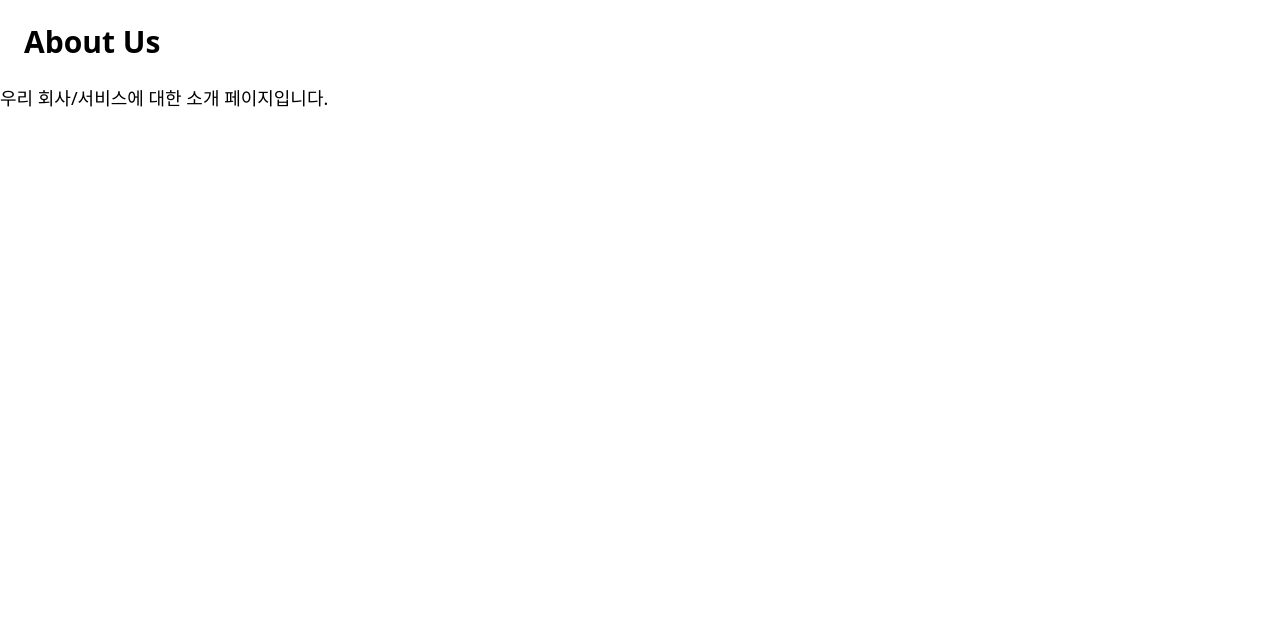
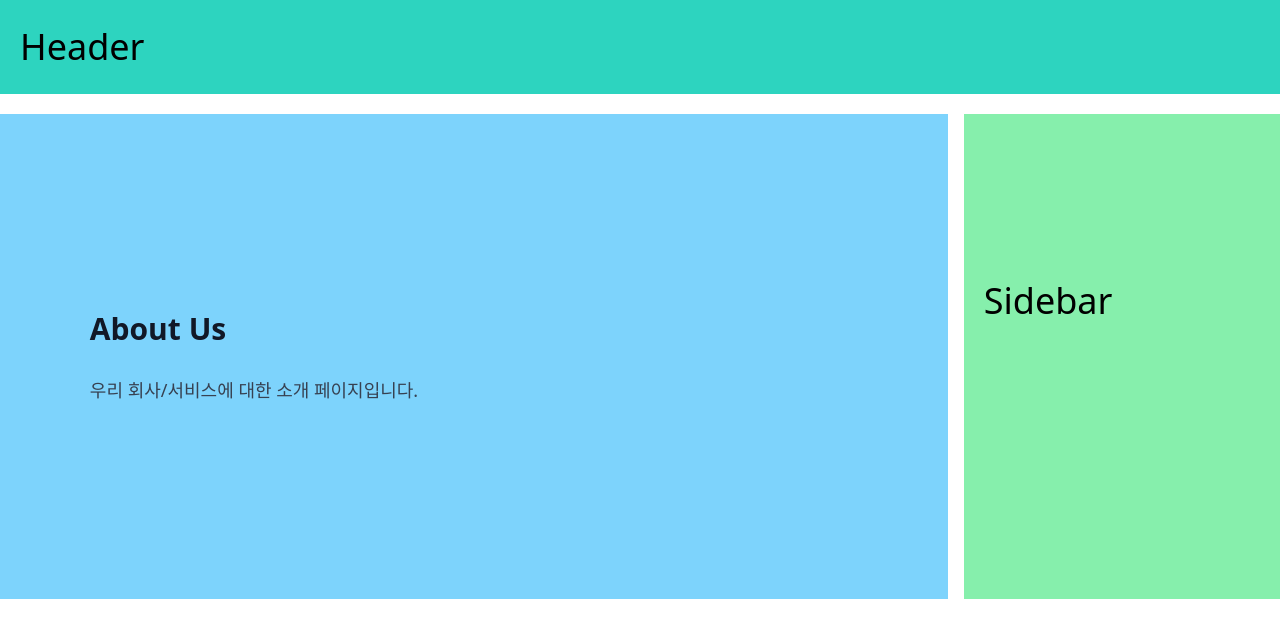
Before and after one commit to shoney921/template-client, a React (Create React App) app: page /about in a window 1280 px wide. Shown: the top 638 px of the page. Built offline with nearby package versions, Linux system fonts and the light colour scheme.

Commit message:
feat: tailwind -> css로 분리

```diff
--- a/src/layouts/BasicLayout.js
+++ b/src/layouts/BasicLayout.js
@@ -1,16 +1,17 @@
+import '../styles/BasicLayout.css';
+
 const BasicLayout = ({ children }) => {
     return (
         <>
-            <header className="bg-teal-400 p-5">
-                <h1 className="text-2xl md:text-4xl">Header</h1>
+            <header className="header">
+                <h1 className="header-title">Header</h1>
             </header>
-            <div className="bg-white my-5 w-full flex flex-col space-y-4 md:flex-row md:space-x-4
-md:space-y-0">
-                <main className="bg-sky-300 md:w-2/3 lg:w-3/4 px-5 py-40">
+            <div className="content-wrapper">
+                <main className="main-content">
                     {children}
                 </main>
-                <aside className="bg-green-300 md:w-1/3 lg:w-1/4 px-5 py-40">
-                    <h1 className="text-2xl md:text-4xl"> Sidebar </h1>
+                <aside className="sidebar">
+                    <h1 className="sidebar-title">Sidebar</h1>
                 </aside>
             </div>
         </>
--- a/src/pages/AboutPage.js
+++ b/src/pages/AboutPage.js
@@ -1,11 +1,19 @@
 import React from 'react';
+import '../styles/AboutPage.css';
+import BasicLayout from '../layouts/BasicLayout';
 
 const AboutPage = () => {
   return (
-    <div>
-      <h1 className="text-3xl font-extrabold m-3 p-3">About Us</h1>
-      <p className="text-lg">우리 회사/서비스에 대한 소개 페이지입니다.</p>
-    </div>
+    <BasicLayout>
+      <div className="about-container">
+        <div className="about-content">
+          <h1 className="about-title">About Us</h1>
+          <p className="about-description">
+            우리 회사/서비스에 대한 소개 페이지입니다.
+          </p>
+        </div>
+      </div>
+    </BasicLayout>
   );
 };
 
--- a/src/pages/MainPage.js
+++ b/src/pages/MainPage.js
@@ -1,13 +1,14 @@
 import { Link } from "react-router-dom";
 import BasicLayout from "../layouts/BasicLayout"
+import '../styles/MainPage.css';
 
 const MainPage = () => {
     return (
         <BasicLayout>
-            <div className="text-3xl font-extrabold m-3 p-3">
+            <div className="welcome-title">
                 Welcome to My Website
             </div>
-            <div className="flex">
+            <div className="link-container">
                 <Link to="/about">About 페이지로 이동</Link>
             </div>
         </BasicLayout>
--- /dev/null
+++ b/src/styles/AboutPage.css
@@ -0,0 +1,23 @@
+.about-container {
+  max-width: 1280px;
+  margin: 0 auto;
+  padding: 2rem 1rem;
+}
+
+.about-content {
+  max-width: 48rem;
+  margin: 0 auto;
+}
+
+.about-title {
+  font-size: 1.875rem;
+  font-weight: 800;
+  margin-bottom: 1.5rem;
+  color: #111827;
+}
+
+.about-description {
+  font-size: 1.125rem;
+  color: #374151;
+  line-height: 1.75;
+}
--- /dev/null
+++ b/src/styles/BasicLayout.css
@@ -0,0 +1,65 @@
+.header {
+    background-color: #2dd4bf; /* bg-teal-400 */
+    padding: 1.25rem; /* p-5 */
+}
+
+.header-title {
+    font-size: 1.5rem; /* text-2xl */
+}
+
+.content-wrapper {
+    background-color: white;
+    margin-top: 1.25rem;
+    margin-bottom: 1.25rem;
+    width: 100%;
+    display: flex;
+    flex-direction: column;
+    gap: 1rem;
+}
+
+.main-content {
+    background-color: #7dd3fc; /* bg-sky-300 */
+    padding: 10rem 1.25rem; /* py-40 px-5 */
+}
+
+.sidebar {
+    background-color: #86efac; /* bg-green-300 */
+    padding: 10rem 1.25rem; /* py-40 px-5 */
+}
+
+.sidebar-title {
+    font-size: 1.5rem; /* text-2xl */
+}
+
+@media (min-width: 768px) { /* md: breakpoint */
+    .header-title {
+        font-size: 2.25rem; /* md:text-4xl */
+    }
+
+    .content-wrapper {
+        flex-direction: row;
+        gap: 1rem;
+    }
+
+    .main-content {
+        width: 66.666667%; /* md:w-2/3 */
+    }
+
+    .sidebar {
+        width: 33.333333%; /* md:w-1/3 */
+    }
+
+    .sidebar-title {
+        font-size: 2.25rem; /* md:text-4xl */
+    }
+}
+
+@media (min-width: 1024px) { /* lg: breakpoint */
+    .main-content {
+        width: 75%; /* lg:w-3/4 */
+    }
+
+    .sidebar {
+        width: 25%; /* lg:w-1/4 */
+    }
+}
--- /dev/null
+++ b/src/styles/MainPage.css
@@ -0,0 +1,10 @@
+.welcome-title {
+    font-size: 1.875rem;
+    font-weight: 800;
+    margin: 0.75rem;
+    padding: 0.75rem;
+}
+
+.link-container {
+    display: flex;
+}
```
